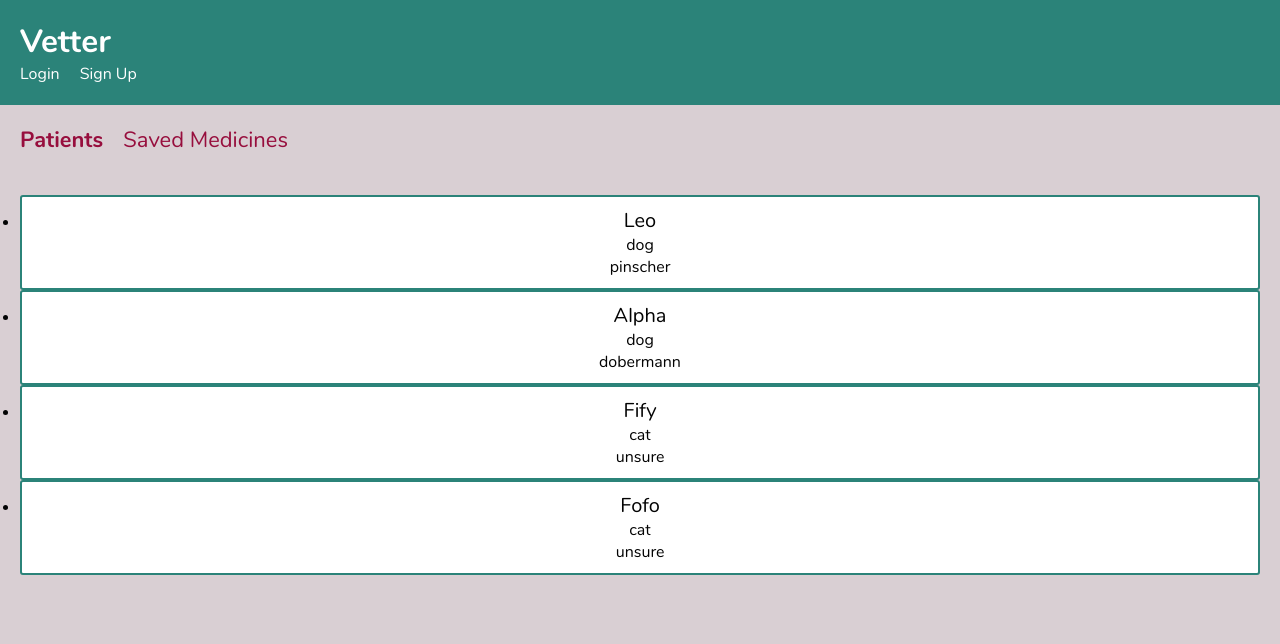
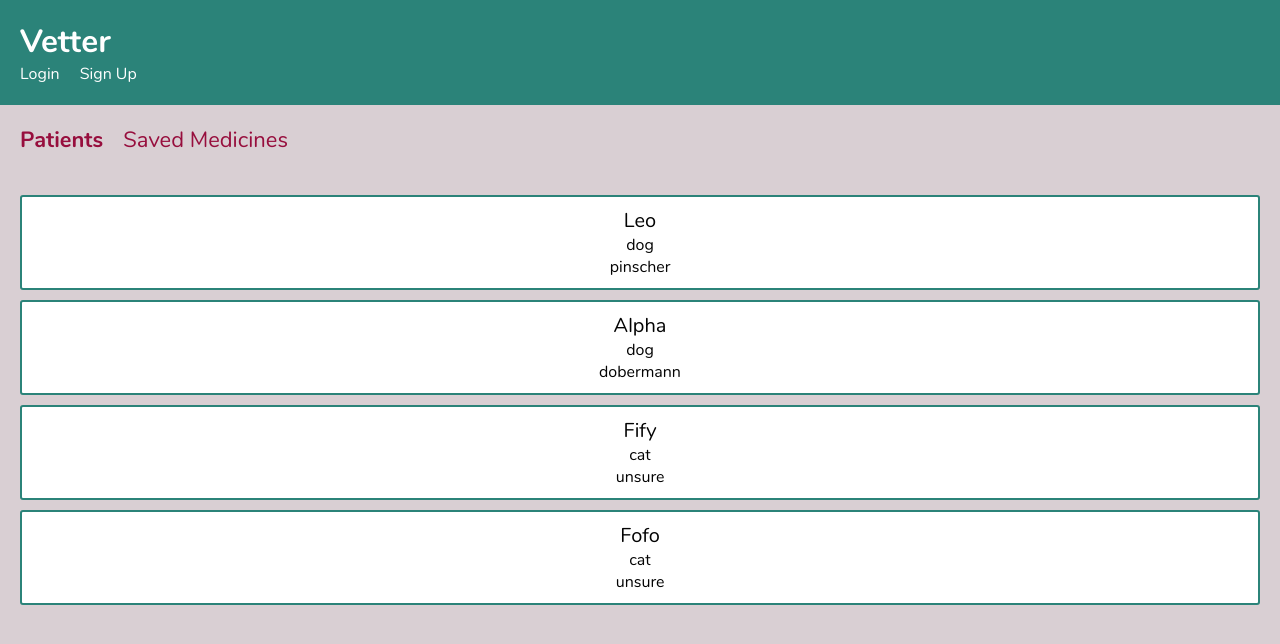
Before and after one commit to rafaelalma/vetter-client, a React (Create React App) app: page /dashboard/patients in a window 1280 px wide. Shown: the top 644 px of the page. Built offline with nearby package versions, Linux system fonts and the light colour scheme; data requests are answered from the project's data file.

Commit message:
Add styles to PatientsList component

```diff
--- a/src/views/Dashboard/PatientsList/PatientsList.scss
+++ b/src/views/Dashboard/PatientsList/PatientsList.scss
@@ -2,4 +2,8 @@
 
 .PatientsList {
   padding: $spacing-2;
+  list-style: none;
+  display: flex;
+  flex-direction: column;
+  gap: $spacing-1;
 }
```
